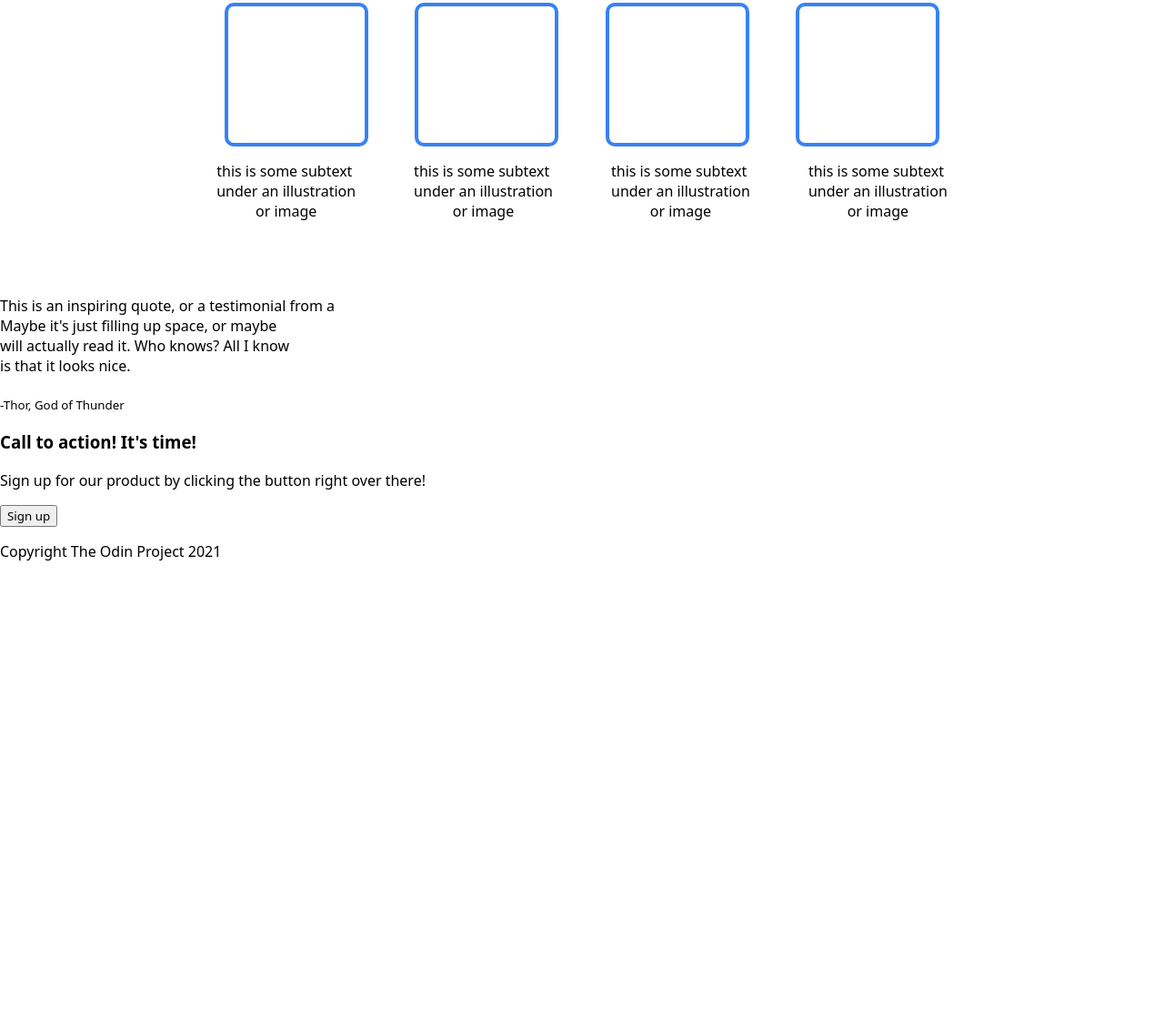
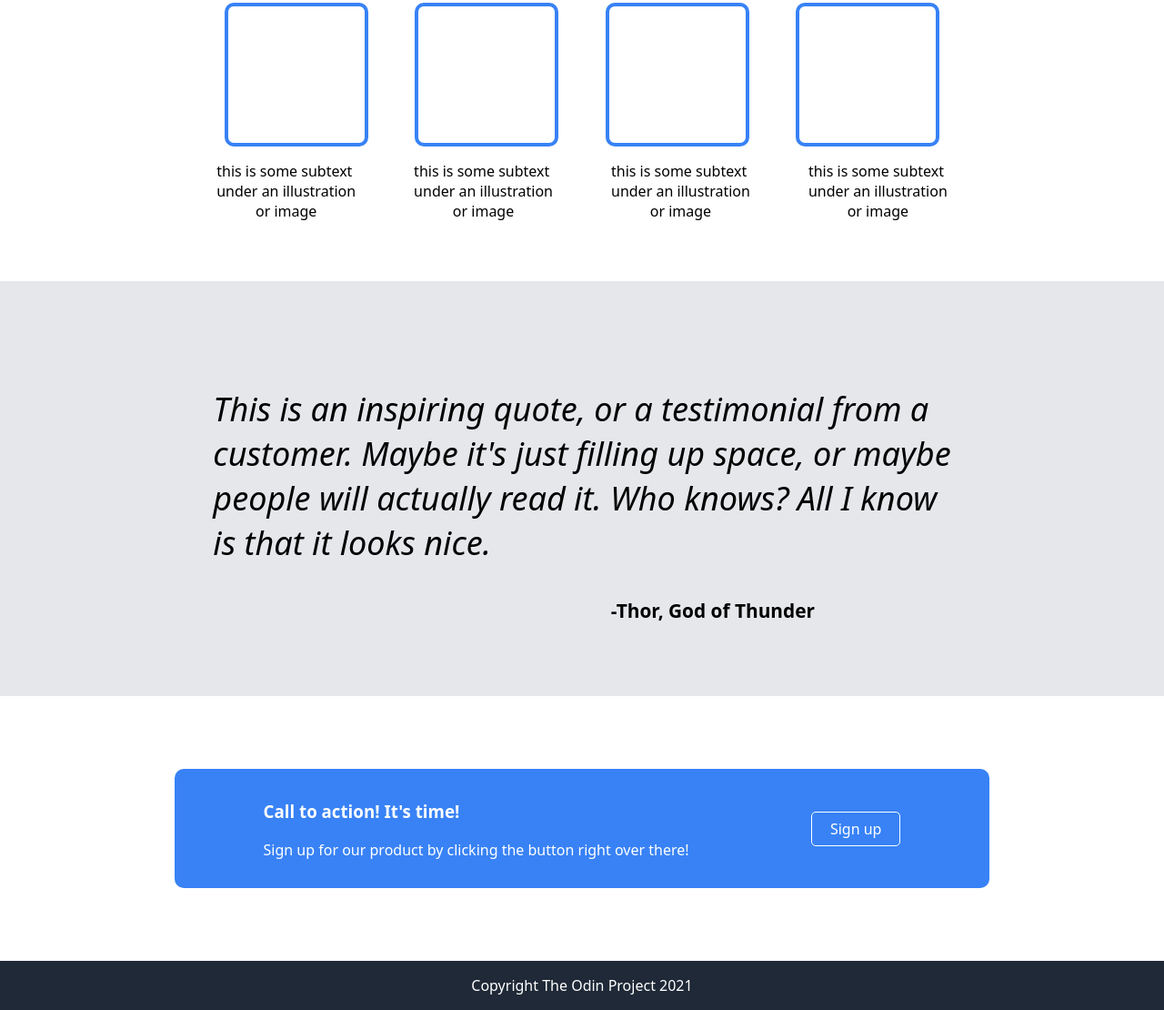
Before and after one commit to michaelabebaws/landing-page, a plain HTML site: page index.html in a window 1280 px wide. Shown: the part 644-1754 px from the top of the page at 91% size. Before the commit the page ends 1277 px from the top, so only its background shows below. Drawn offline with Linux system fonts and the light colour scheme.

Commit message:
beta version

```diff
--- a/index.html
+++ b/index.html
@@ -66,16 +66,24 @@
     </div>
 
     <div class="section3">
-        <p>This is an inspiring quote, or a testimonial from a <br> Maybe it's just filling up space, or maybe <br>
-            will actually read it. Who knows? All I know <br> is that it looks nice.
-        </p>
-        <sub>-Thor, God of Thunder</sub>
+        <div>
+            <p id="quote">This is an inspiring quote, or a testimonial from a <br> customer. Maybe it's just filling up space, or maybe <br>
+                people will actually read it. Who knows? All I know <br> is that it looks nice.
+            </p>
+        </div>
+        <div id="sub-s">
+            <sub>-Thor, God of Thunder</sub>
+        </div>
     </div>
 
     <div class="section4">
-        <h3>Call to action! It's time!</h3>
-        <p>Sign up for our product by clicking the button right over there!</p>
-        <button type="button">Sign up</button>
+        <div>
+            <h3 class="sec4-h3">Call to action! It's time!</h3>
+            <p class="sec4-p">Sign up for our product by clicking the button right over there!</p>
+        </div>
+        <div class="sec4-div-button">
+            <button type="button" class="sec4-button">Sign up</button>
+        </div>
     </div>
 
     <div class="section5">
--- a/style.css
+++ b/style.css
@@ -121,3 +121,69 @@ requires for responsiveness
     display: flex;
     justify-content: center;
 }
+
+.section3 {
+    background-color: #E5E7EB;
+    padding-top: 80px;
+    padding-bottom: 80px;
+}
+
+#quote {
+    display: flex;
+    justify-content: center;
+    font-size: 36px;
+    font-style: italic;
+    font-weight: lighter;
+
+}
+
+#sub-s {
+    display: flex;
+    justify-content: right;
+    padding-right: 30%;
+    font-size: 25px;
+    font-weight: bold;
+}
+
+
+.section4 {
+    margin-top: 80px;
+    margin-bottom: 80px;
+    padding-top: 15px;
+    padding-bottom: 15px;
+    display: flex;
+    align-items: center;
+    justify-content: center;
+    background-color: #3882f6;
+    color: white;
+    margin-left: 15%;
+    margin-right: 15%;
+    gap: 15%;
+    border-radius: 10px;
+}
+
+.sec4-button {
+    display: flex;
+    background-color: #3882f6;
+    text-decoration: none;
+    padding: 20px;
+    padding-top: 7px;
+    padding-bottom: 7px;
+    border-color: white;
+    border-radius: 5px;
+    color: white;
+    font-weight: 500;
+    font-size: medium;
+    border: solid white 1px;
+}
+
+.sec4-p {
+    font-weight: 300;
+}
+
+.section5 {
+    display: flex;
+    justify-content: center;
+    background-color: #1F2937;
+    color: white;
+}
```
